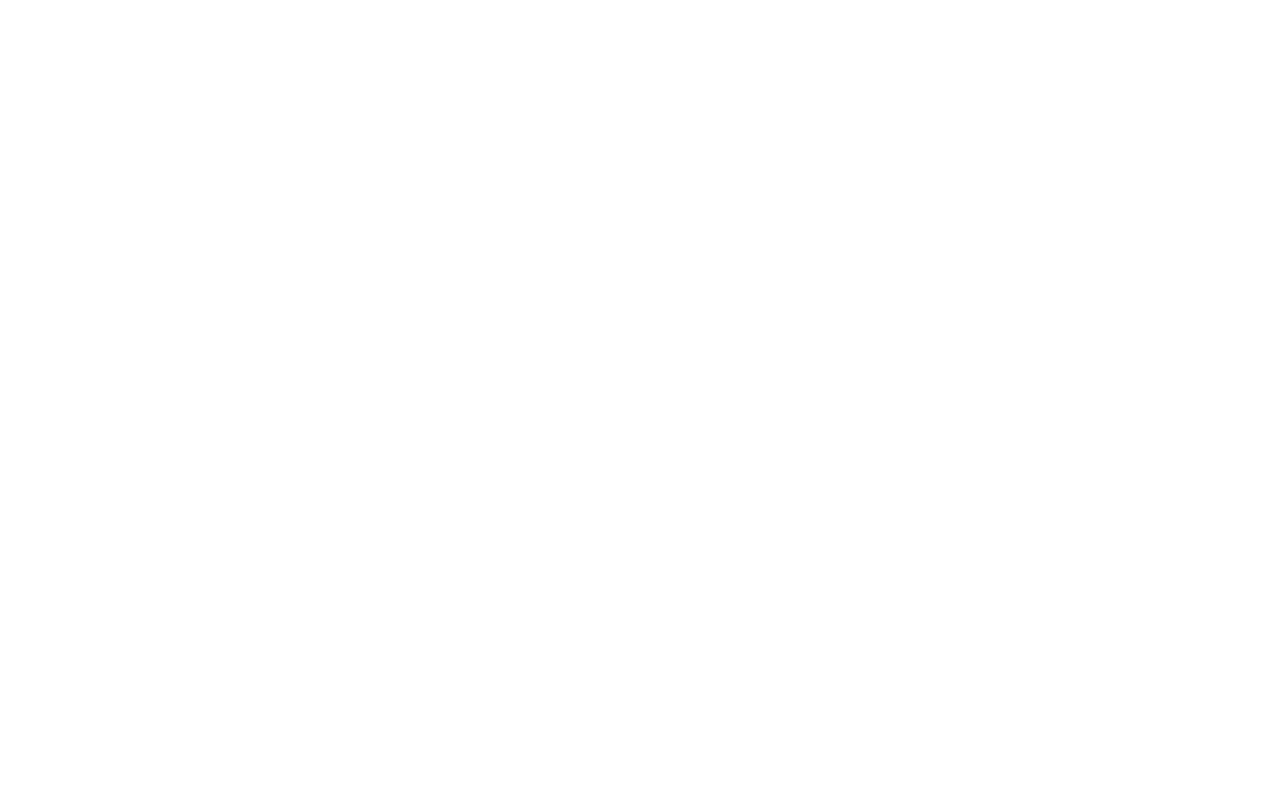
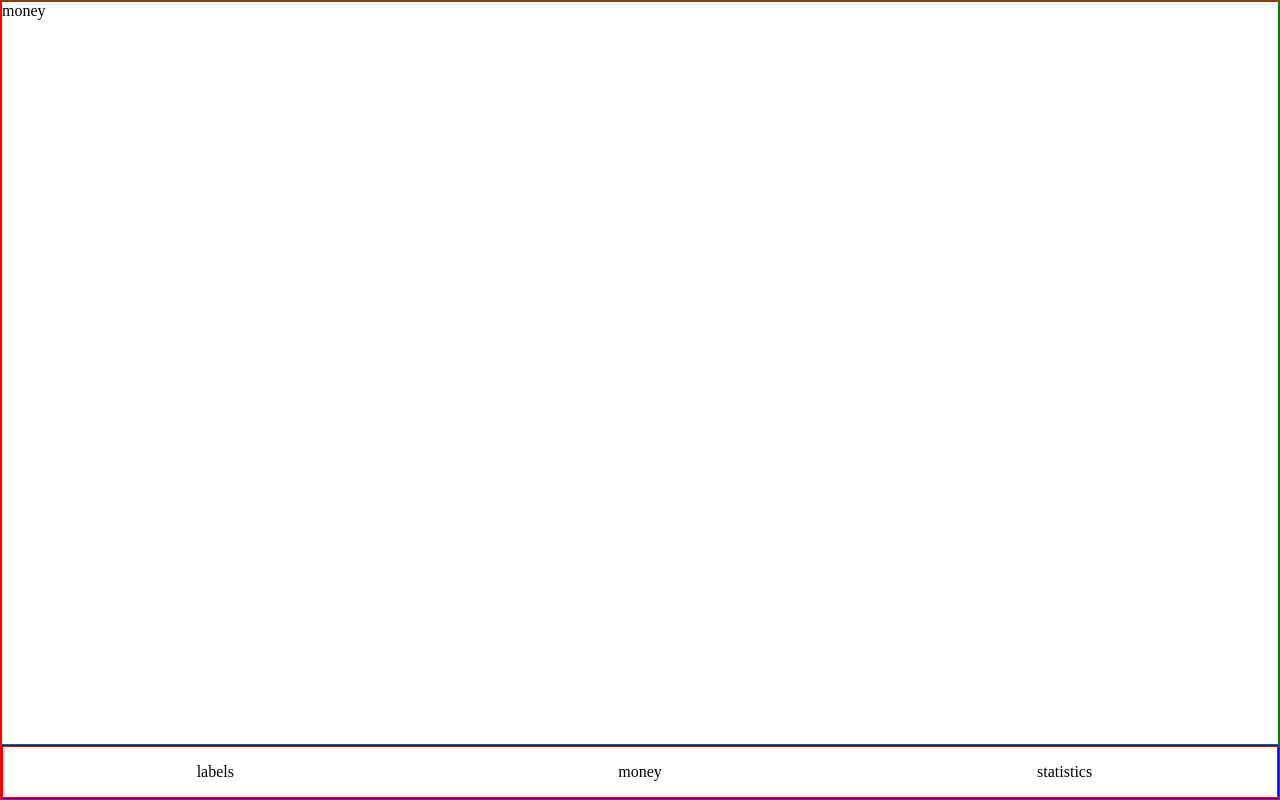
Before and after one commit to sherryYYX/money-react-code, a React (Create React App) app: page /#/money in a window 1280 px wide. Built offline with nearby package versions, Linux system fonts and the light colour scheme.

Commit message:
导航栏布局完成

```diff
--- a/package.json
+++ b/package.json
@@ -13,6 +13,7 @@
     "@types/styled-components": "^5.1.1",
     "react": "^16.13.1",
     "react-dom": "^16.13.1",
+    "react-router-dom": "^5.2.0",
     "react-scripts": "3.4.1",
     "styled-components": "^5.1.1",
     "typescript": "~3.7.2"
@@ -39,6 +40,7 @@
     ]
   },
   "devDependencies": {
+    "@types/react-router-dom": "^5.1.5",
     "node-sass": "npm:dart-sass@1.25.0"
   }
 }
--- a/src/App.tsx
+++ b/src/App.tsx
@@ -1,11 +1,88 @@
-import React from 'react';
+import React from "react";
+import {
+  HashRouter as Router,
+  Switch,
+  Route,
+  Link,
+  Redirect
+} from "react-router-dom";
+import Money from './pages/Money';
+import Labels from './pages/Labels';
+import Statistics from './pages/Statistics';
+import styled from 'styled-components';
 
+const Wrapper= styled.div`
+  border: 1px solid red;
+  height: 100vh;
+  display:flex;
+  flex-direction: column;
+`
 
+const Main = styled.div`
+  border: 1px solid green;
+  flex-grow: 1;
+`
+const Nav = styled.nav`
+border: 1px solid blue;
+  >ul{
+    border: 1px solid red;
+    display:flex;
+    flex-direction: row;
+    >li{
+      width: 33.33333%;
+      text-align: center;
+      padding: 16px;
 
-function App() {
+    };
+  }
+`
+
+const APP =   ()=> {
   return (
-    <div></div>
+    <Router>
+      <Wrapper>
+
+        <Main>
+          <Switch>
+            <Route path="/labels">
+              <Labels/>
+            </Route>
+            <Route path="/money">
+              <Money/>
+            </Route>
+            <Route path="/statistics">
+              <Statistics/>
+            </Route>
+            <Redirect exact from="/" to="/money"/>
+            <Route path="*">
+              <NoMatch />
+            </Route>
+          </Switch>
+        </Main>
+
+        <Nav>
+          <ul>
+            <li>
+              <Link to="/labels">labels</Link>
+            </li>
+            <li>
+              <Link to="/money">money</Link>
+            </li>
+            <li>
+              <Link to="/statistics">statistics</Link>
+            </li>
+          </ul>
+        </Nav>
+
+      </Wrapper>
+    </Router>
   );
 }
 
-export default App;
+function NoMatch() {
+  return(
+    <div>页面不存在，请点击返回 <a href="/">首页</a> </div>
+  )
+}
+
+export default APP;
--- /dev/null
+++ b/src/index.scss
@@ -0,0 +1,11 @@
+@import-normalize;
+
+*{margin: 0; padding: 0;}
+*{box-sizing: border-box}
+*::before{box-sizing: border-box}
+*::after{box-sizing: border-box}
+ul,ol{list-style: none}
+*a{
+  text-decoration: none;
+  color: inherit;
+}
--- a/src/index.tsx
+++ b/src/index.tsx
@@ -2,6 +2,7 @@
 import ReactDOM from 'react-dom';
 import App from './App';
 import * as serviceWorker from './serviceWorker';
+import 'index.scss'
 
 ReactDOM.render(
   <React.StrictMode>
@@ -9,8 +10,4 @@
   </React.StrictMode>,
   document.getElementById('root')
 );
-
-// If you want your app to work offline and load faster, you can change
-// unregister() to register() below. Note this comes with some pitfalls.
-// Learn more about service workers: https://bit.ly/CRA-PWA
 serviceWorker.unregister();
--- /dev/null
+++ b/src/pages/Labels.tsx
@@ -0,0 +1,9 @@
+import React from 'react';
+
+const Labels= ()=>{
+  return(
+    <div>labels</div>
+  )
+}
+
+export default Labels
--- /dev/null
+++ b/src/pages/Money.tsx
@@ -0,0 +1,9 @@
+import React from 'react';
+
+const Money= ()=>{
+  return(
+    <div>money</div>
+  )
+}
+
+export default Money
--- /dev/null
+++ b/src/pages/Statistics.tsx
@@ -0,0 +1,9 @@
+import React from 'react';
+
+const Statistics= ()=>{
+  return(
+    <div>statistics</div>
+  )
+}
+
+export default Statistics
```
Also changed, not shown: 1 other file (tests, documents, lock files or other folders).
